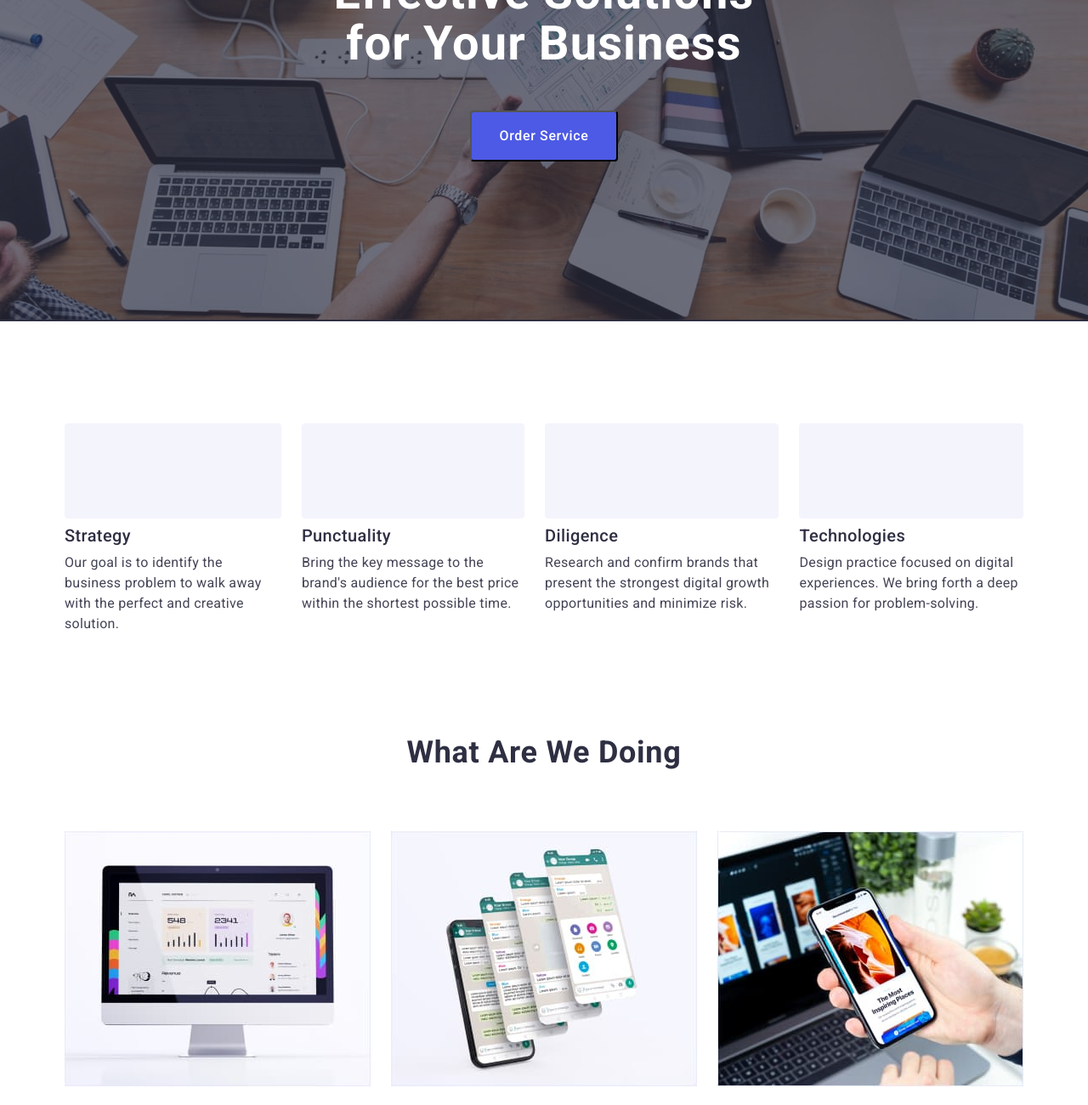
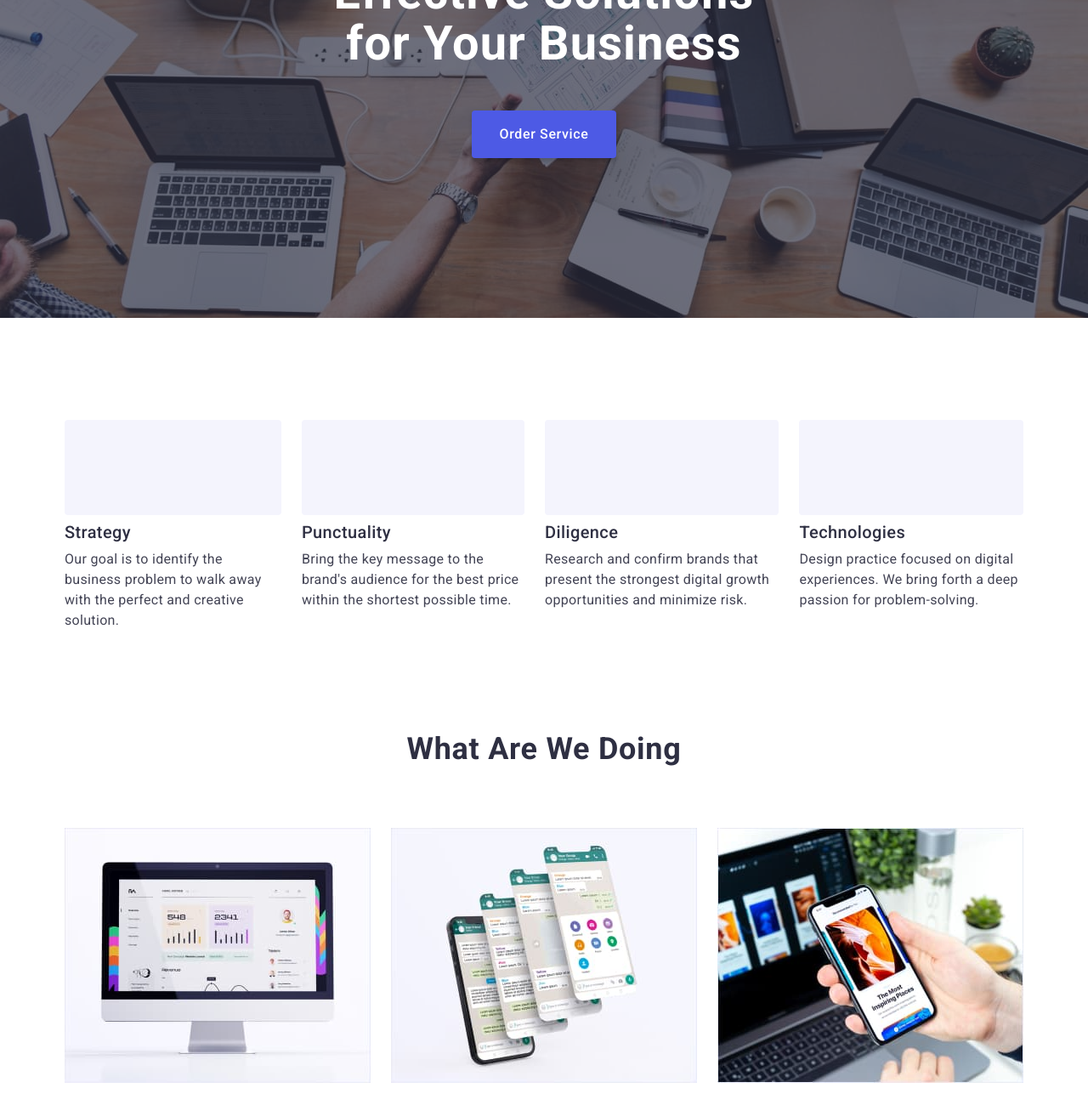
Before and after one commit to janedaniels/goit-markup-hw-04, a plain HTML site: page index.html in a window 1280 px wide. Shown: the part 300-1600 px from the top of the page at 85% size. Drawn offline with nearby package versions, Linux system fonts and the light colour scheme.

Commit message:
hw04_04.04

```diff
--- a/css/styles.css
+++ b/css/styles.css
@@ -151,11 +151,14 @@ color: #E7E9FC;}
 .footer-soc-icon {fill: #FFFFFF;
     width: 24px;
     height: 24px;}
-.hero {background: var(--brand-color);
+.hero {height: 600px;
+    max-width: 1400px;
+    margin: 0 auto;
+    background: var(--brand-color);
     background-image: url(../images/dark-bg.png), url(../images/people-office-1.jpg);
     background-repeat: no-repeat;
     background-position: center;
-    background-size: 1440px 600px;
+    background-size: cover;
     padding-top: 188px;
     padding-bottom: 188px;}
 .hero-text {font-size: 56px;
@@ -167,17 +170,16 @@ color: #E7E9FC;}
     margin: 0 auto;
     margin-bottom: 48px;}
 .hero-button {font-family: "Roboto", sans-serif}
-.hero-button:hover {background-color: var(--color-hoover);}
-.hero-button:focus {background-color: var(--color-hoover);}
+.hero-button:hover {background-color: var(--color-hoover); box-shadow: 0px 4px 4px rgba(0, 0, 0, 0.15);}
+.hero-button:focus {background-color: var(--color-hoover); box-shadow: 0px 4px 4px rgba(0, 0, 0, 0.15);}
 .hero-button {background-color: var(--color-logo1);
-    border-radius: 4px;
-    padding-top: 16px;
-    padding-right: 32px;
-    padding-bottom: 16px;
-    padding-left: 32px;}
+    box-shadow: 0px 4px 4px rgba(0, 0, 0, 0.15);
+    border-radius: 4px;}
 .hero-button {cursor: pointer;
     display: inline-block;
-    margin: 0 auto;}
+    padding: 16px 32px;
+    margin: 0 auto;
+border: none;}
 .text-button {
     font-family: "Roboto", sans-serif;
     font-weight: 500;
@@ -216,17 +218,18 @@ height: 112px;
 margin-bottom: 8px;}
 
 .gallary {padding-bottom: 120px;}
+
 .photo-container {display: flex;
-    flex-wrap: wrap;
-    gap: 24px;
-    margin-top: 72px;}
-.photo {flex-basis: calc((100% - 48px) / 3);}
+    gap: 24px;}
 .gallary-text {font-size: 36px;
     line-height: 1.11;
     text-align: center;
     letter-spacing: 0.02em;
     text-transform: capitalize;
-    color: var(--brand-color);}
+    color: var(--brand-color);
+    margin-bottom: 72px;
+    padding: 0;}
+
 .team {background-color: var(--color-logo2);
     padding-top: 120px;
     padding-bottom: 120px;}
--- a/index.html
+++ b/index.html
@@ -63,8 +63,8 @@
             </ul>
             </div>
         </section>
-        <section class="gallary container">
-            <div class="">
+        <section class="gallary">
+            <div class="container">
             <h2 class="gallary-text">What are we doing</h2>
             <ul class="list photo-container">
                 <li class="photo"><img src="./images/img1.jpg" alt="laptop" width="360"></li>
```
